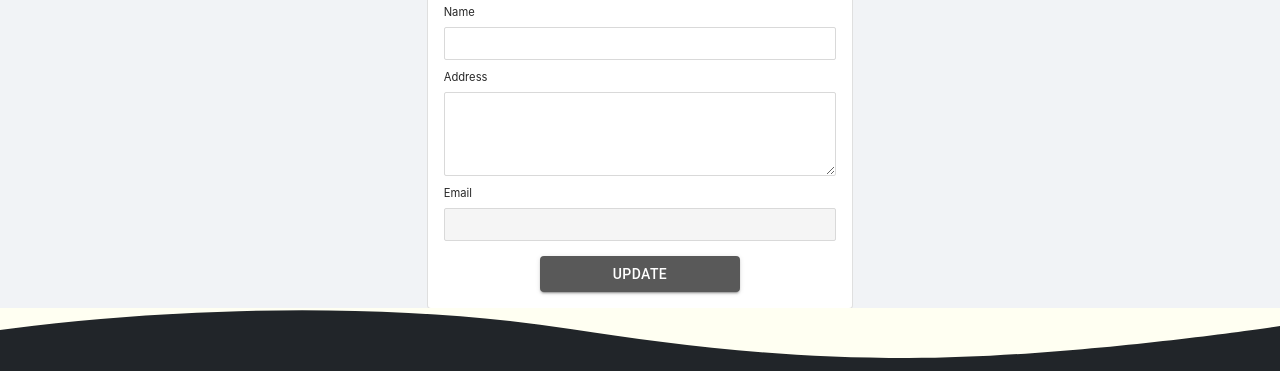
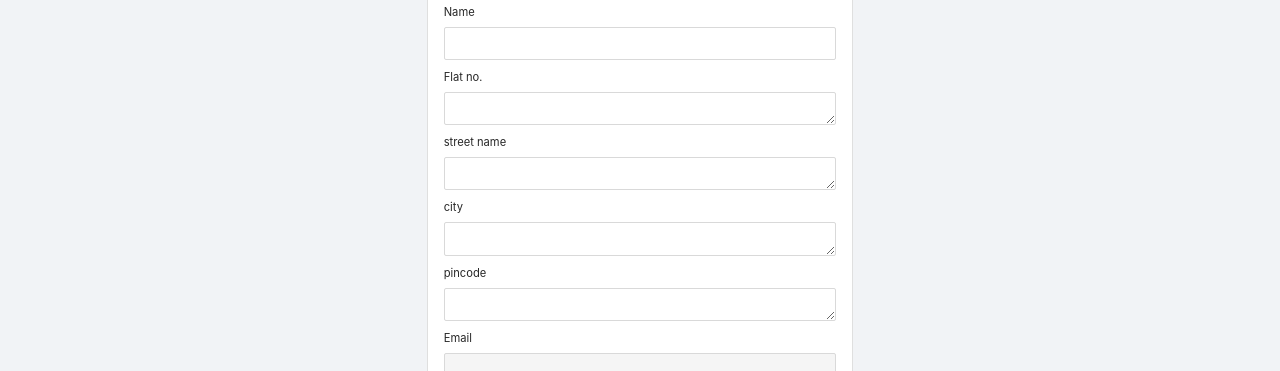
Before and after one commit to at1208/Ecommerce-User, a Next.js app: page /profile in a window 1280 px wide. Shown: the part 195-566 px from the top of the page. Built offline with nearby package versions, Linux system fonts and the light colour scheme; no server answers.

Commit message:
user address changes

```diff
--- a/actions/auth.js
+++ b/actions/auth.js
@@ -201,6 +201,7 @@ export const resetPassword = resetInfo => {
 };
 
 export const userProfile = (userId,token) => {
+  console.log(userId)
     return fetch(`${process.env.NEXT_PUBLIC_API}/user/${userId}`, {
         method: 'GET',
         headers: {
--- a/components/header/drawer.js
+++ b/components/header/drawer.js
@@ -36,7 +36,7 @@ const App = () => {
 
 useEffect(() => {
   userProfile(userId, token)
-  .then((value) => setUserAddress(value.address))
+  .then((value) => setUserAddress(value.address.city))
   .catch((err) => {console.log(err)})
 
   getAllCategory()
@@ -68,7 +68,7 @@ const showCategories = () => {
       >
       <div className="pb-5">
       {isAuth() && <div className="drawer-address-container">
-        <div className="drawer-address-title">{userAddress}</div>
+        <div className="drawer-address-title text-center">{userAddress}</div>
       </div>}
       {!isAuth() &&
           <div className="d-none d-sm-block d-md-none d-block d-sm-none">
--- a/components/profile/profile.js
+++ b/components/profile/profile.js
@@ -11,7 +11,10 @@ const Profile = () => {
 
  var [values, setValues] = useState({
    name: '',
-   address: '',
+   flatNumber: '',
+   streetName: '',
+   city: '',
+   pinCode: '',
    email: '',
    _id: ''
  })
@@ -19,16 +22,15 @@ const Profile = () => {
 useEffect(() => {
    userProfile(userId, token)
     .then((value) => {
-    setValues({...values, name: value.name, email:value.email, address: value.address, _id: value._id})
+    setValues({...values, name: value.name, email:value.email, flatNumber: value.address.flatNumber,streetName:value.address.streetName,city:value.address.city, pinCode:value.address.pinCode, _id: value._id})
     })
     .catch((err) => {console.log(err)})
  },[])
 
-console.log(values)
-  const { name, email, address, _id } = values
+  const { name, email, flatNumber,streetName,city,pinCode, _id } = values
 
   const updateUserInfo = () => {
-    updateProfile({userId:  _id, name: name, address: address}, token)
+    updateProfile({userId:  _id, name: name, flatNumber, streetName, city, pinCode}, token)
         .then(res => toast.success(res.message))
         .catch(err => toast.error(err.error))
   }
@@ -53,15 +55,51 @@ console.log(values)
                  setValues({...values, name: e.target.value})
                }} />
 
-              <small>Address</small>
+
+               <small>Flat no.</small>
                 <TextArea
-               rows={3}
+                rows={1}
                 fullWidth
                 size="large"
-               value={address}
+                value={flatNumber}
                 className="profile-input"
                 onChange={(e) => {
-                  setValues({...values, address: e.target.value})
+                   setValues({...values, flatNumber: e.target.value})
+                }} />
+
+
+                <small>street name</small>
+                 <TextArea
+                 rows={1}
+                 fullWidth
+                 size="large"
+                 value={streetName}
+                 className="profile-input"
+                 onChange={(e) => {
+                    setValues({...values,streetName: e.target.value})
+                 }} />
+
+
+                 <small>city</small>
+                  <TextArea
+                  rows={1}
+                  fullWidth
+                  size="large"
+                  value={city}
+                  className="profile-input"
+                  onChange={(e) => {
+                     setValues({...values, city: e.target.value})
+                  }} />
+
+                  <small>pincode</small>
+                   <TextArea
+                   rows={1}
+                   fullWidth
+                   size="large"
+                   value={pinCode}
+                   className="profile-input"
+                   onChange={(e) => {
+                      setValues({...values, pinCode: e.target.value})
                    }} />
 
              <small>Email</small>
```
Lines whose indentation alone changed are shown as unchanged.
